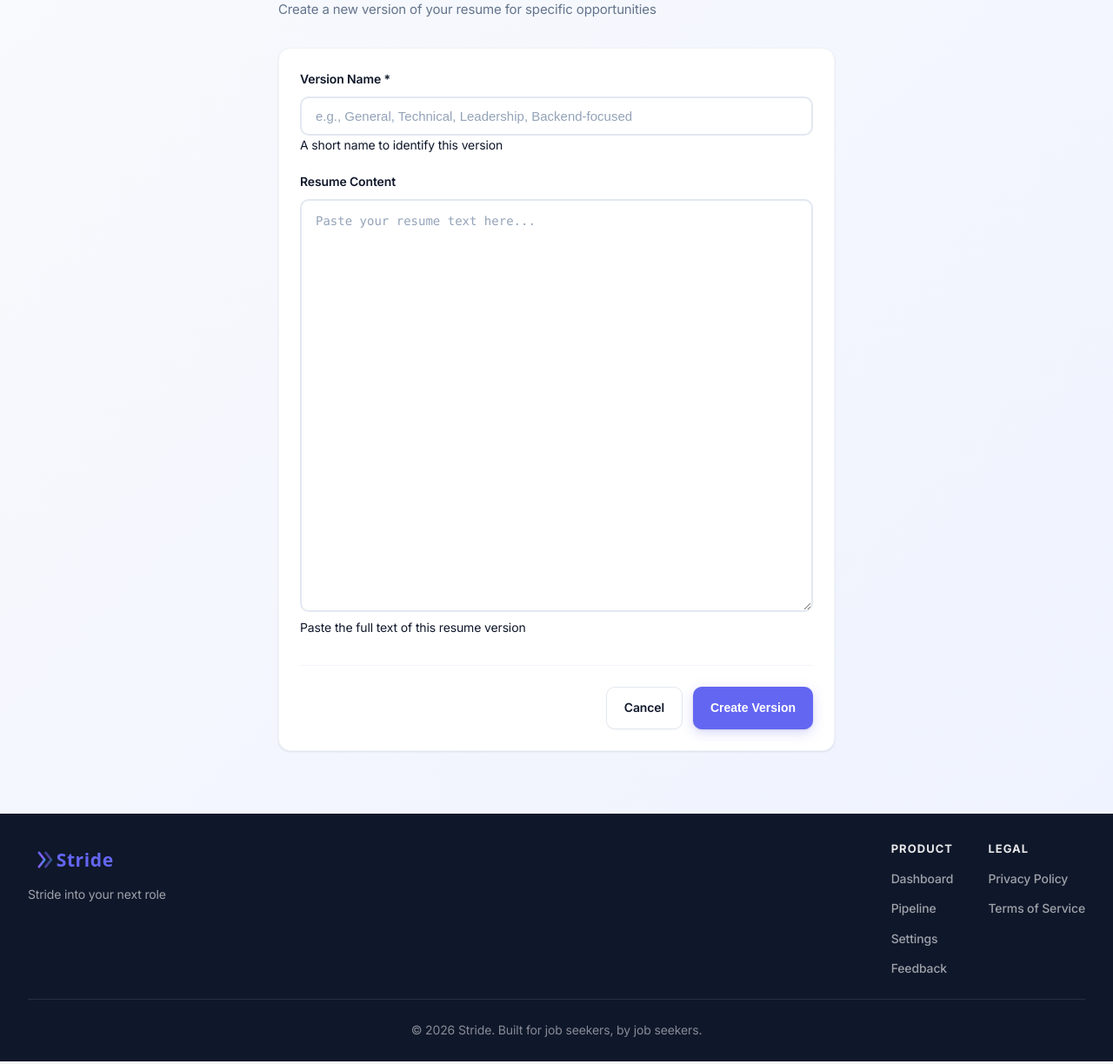
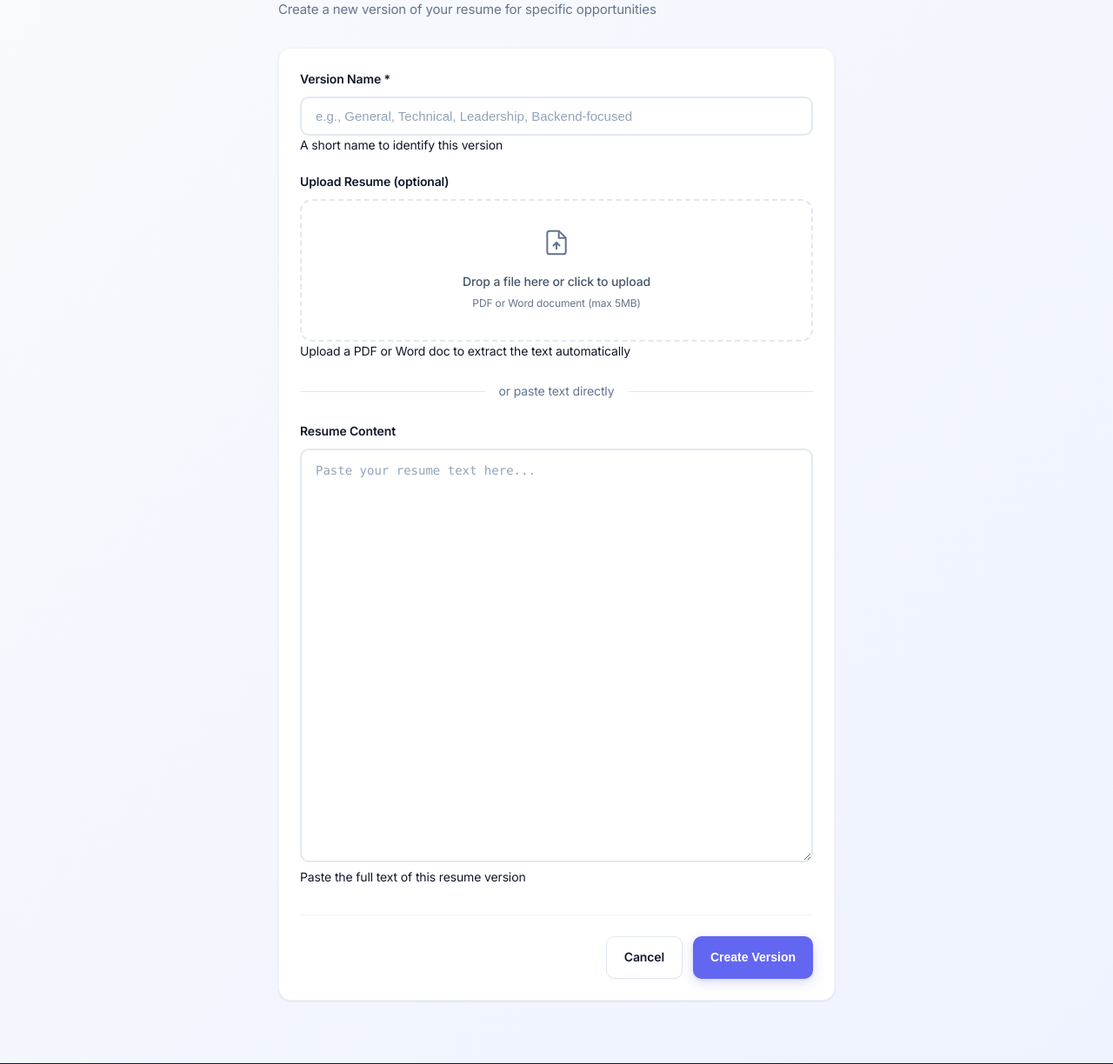
Before and after one commit to mvicenzino/job-tracker, a Flask app: page /resumes/new in a window 1280 px wide. Shown: the part 179-1403 px from the top of the page at 87% size. Run offline with Flask 3, Linux system fonts and the light colour scheme; a user stored in the database is signed in; tables that the repository leaves empty hold one stand-in row (values such as "Sample post").

Commit message:
Add PDF and Word document upload to Resume Manager
- Add python-docx to requirements for Word file parsing
- Add file upload UI with drag-and-drop support
- Extract text from PDF using PyPDF2
- Extract text from Word docs using python-docx
- Store original filename with resume version

Co-Authored-By: Claude Opus 4.5 <noreply@anthropic.com>

```diff
--- a/requirements.txt
+++ b/requirements.txt
@@ -3,6 +3,7 @@ flask>=2.0.0
 flask-login>=0.6.0
 psycopg2-binary>=2.9.0
 PyPDF2>=3.0.0
+python-docx>=1.0.0
 pytest>=7.0.0
 pytest-cov>=4.0.0
 anthropic>=0.39.0
--- a/src/web/routes/resumes.py
+++ b/src/web/routes/resumes.py
@@ -1,10 +1,40 @@
 """Resume version management routes."""
+import io
 from flask import Blueprint, render_template, request, redirect, url_for, flash
 from flask_login import login_required
 
 from ..helpers import get_service
 
 bp = Blueprint('resumes', __name__)
+
+
+def extract_text_from_pdf(file_stream):
+    """Extract text from a PDF file."""
+    try:
+        from PyPDF2 import PdfReader
+        reader = PdfReader(file_stream)
+        text_parts = []
+        for page in reader.pages:
+            text = page.extract_text()
+            if text:
+                text_parts.append(text)
+        return '\n\n'.join(text_parts)
+    except Exception as e:
+        raise ValueError(f"Could not read PDF: {str(e)}")
+
+
+def extract_text_from_docx(file_stream):
+    """Extract text from a Word document."""
+    try:
+        from docx import Document
+        doc = Document(file_stream)
+        text_parts = []
+        for para in doc.paragraphs:
+            if para.text.strip():
+                text_parts.append(para.text)
+        return '\n\n'.join(text_parts)
+    except Exception as e:
+        raise ValueError(f"Could not read Word document: {str(e)}")
 
 
 @bp.route('/resumes')
@@ -34,10 +64,41 @@ def new_resume():
         try:
             name = request.form.get('name', '').strip()
             content = request.form.get('content', '').strip()
+            filename = None
+
+            # Handle file upload
+            uploaded_file = request.files.get('file')
+            if uploaded_file and uploaded_file.filename:
+                filename = uploaded_file.filename
+                file_ext = filename.lower().split('.')[-1] if '.' in filename else ''
+
+                try:
+                    file_stream = io.BytesIO(uploaded_file.read())
+                    if file_ext == 'pdf':
+                        extracted = extract_text_from_pdf(file_stream)
+                    elif file_ext in ('docx', 'doc'):
+                        extracted = extract_text_from_docx(file_stream)
+                    else:
+                        flash('Unsupported file type. Please upload a PDF or Word document.', 'error')
+                        return render_template('resume_form.html', name=name, content=content)
+
+                    # Use extracted text if no content was pasted
+                    if not content and extracted:
+                        content = extracted
+                    elif extracted:
+                        # File was uploaded but content also provided - use content
+                        pass
+                except ValueError as e:
+                    flash(str(e), 'error')
+                    return render_template('resume_form.html', name=name, content=content)
 
             if not name:
                 flash('Please provide a name for this resume version.', 'error')
-                return render_template('resume_form.html')
+                return render_template('resume_form.html', content=content)
+
+            if not content:
+                flash('Please upload a file or paste your resume content.', 'error')
+                return render_template('resume_form.html', name=name)
 
             # Check if name already exists
             existing = service.resume_versions.get_by_name(name)
@@ -45,7 +106,7 @@ def new_resume():
                 flash(f'A resume version named "{name}" already exists.', 'error')
                 return render_template('resume_form.html', name=name, content=content)
 
-            version = service.resume_versions.create(name=name, content=content)
+            version = service.resume_versions.create(name=name, content=content, filename=filename)
             session.commit()
             flash(f'Resume version "{name}" created!', 'success')
             return redirect(url_for('resumes.resumes'))
@@ -69,6 +130,30 @@ def edit_resume(version_id):
         if request.method == 'POST':
             name = request.form.get('name', '').strip()
             content = request.form.get('content', '').strip()
+            filename = version.filename  # Keep existing filename by default
+
+            # Handle file upload
+            uploaded_file = request.files.get('file')
+            if uploaded_file and uploaded_file.filename:
+                filename = uploaded_file.filename
+                file_ext = filename.lower().split('.')[-1] if '.' in filename else ''
+
+                try:
+                    file_stream = io.BytesIO(uploaded_file.read())
+                    if file_ext == 'pdf':
+                        extracted = extract_text_from_pdf(file_stream)
+                    elif file_ext in ('docx', 'doc'):
+                        extracted = extract_text_from_docx(file_stream)
+                    else:
+                        flash('Unsupported file type. Please upload a PDF or Word document.', 'error')
+                        return render_template('resume_form.html', version=version)
+
+                    # Replace content with extracted text
+                    if extracted:
+                        content = extracted
+                except ValueError as e:
+                    flash(str(e), 'error')
+                    return render_template('resume_form.html', version=version)
 
             if not name:
                 flash('Please provide a name for this resume version.', 'error')
@@ -80,7 +165,7 @@ def edit_resume(version_id):
                 flash(f'A resume version named "{name}" already exists.', 'error')
                 return render_template('resume_form.html', version=version)
 
-            service.resume_versions.update(version_id, name=name, content=content)
+            service.resume_versions.update(version_id, name=name, content=content, filename=filename)
             session.commit()
             flash(f'Resume version "{name}" updated!', 'success')
             return redirect(url_for('resumes.resumes'))
--- a/src/web/templates/resume_form.html
+++ b/src/web/templates/resume_form.html
@@ -12,13 +12,39 @@
         </div>
     </header>
 
-    <form method="post" class="form card">
+    <form method="post" class="form card" enctype="multipart/form-data">
         <div class="form-group">
             <label for="name">Version Name *</label>
             <input type="text" id="name" name="name" required
                    value="{{ version.name if version else name if name else '' }}"
                    placeholder="e.g., General, Technical, Leadership, Backend-focused">
             <span class="form-hint">A short name to identify this version</span>
+        </div>
+
+        <div class="form-group">
+            <label for="file">Upload Resume (optional)</label>
+            <div class="file-upload-area" id="dropZone">
+                <input type="file" id="file" name="file" accept=".pdf,.docx,.doc" class="file-input">
+                <div class="file-upload-content">
+                    <svg viewBox="0 0 24 24" width="32" height="32" fill="none" stroke="currentColor" stroke-width="1.5">
+                        <path d="M14 2H6a2 2 0 0 0-2 2v16a2 2 0 0 0 2 2h12a2 2 0 0 0 2-2V8z"/>
+                        <polyline points="14 2 14 8 20 8"/>
+                        <line x1="12" y1="18" x2="12" y2="12"/>
+                        <polyline points="9 15 12 12 15 15"/>
+                    </svg>
+                    <p class="file-upload-text">Drop a file here or click to upload</p>
+                    <p class="file-upload-hint">PDF or Word document (max 5MB)</p>
+                </div>
+                <div class="file-selected" id="fileSelected" style="display: none;">
+                    <span class="file-name" id="fileName"></span>
+                    <button type="button" class="file-remove" onclick="clearFile()">&times;</button>
+                </div>
+            </div>
+            <span class="form-hint">Upload a PDF or Word doc to extract the text automatically</span>
+        </div>
+
+        <div class="form-divider">
+            <span>or paste text directly</span>
         </div>
 
         <div class="form-group">
@@ -43,5 +69,146 @@
     resize: vertical;
     min-height: 400px;
 }
+
+.file-upload-area {
+    position: relative;
+    border: 2px dashed var(--color-border);
+    border-radius: var(--radius-lg);
+    padding: 2rem;
+    text-align: center;
+    transition: border-color 0.2s, background-color 0.2s;
+    cursor: pointer;
+}
+
+.file-upload-area:hover,
+.file-upload-area.dragover {
+    border-color: var(--color-primary);
+    background-color: var(--color-bg-subtle);
+}
+
+.file-input {
+    position: absolute;
+    inset: 0;
+    width: 100%;
+    height: 100%;
+    opacity: 0;
+    cursor: pointer;
+}
+
+.file-upload-content {
+    pointer-events: none;
+}
+
+.file-upload-content svg {
+    color: var(--color-text-tertiary);
+    margin-bottom: 0.75rem;
+}
+
+.file-upload-text {
+    margin: 0 0 0.25rem 0;
+    font-weight: 500;
+    color: var(--color-text-secondary);
+}
+
+.file-upload-hint {
+    margin: 0;
+    font-size: 0.75rem;
+    color: var(--color-text-tertiary);
+}
+
+.file-selected {
+    display: flex;
+    align-items: center;
+    justify-content: center;
+    gap: 0.5rem;
+    padding: 0.75rem;
+    background: var(--color-bg-subtle);
+    border-radius: var(--radius-md);
+}
+
+.file-name {
+    font-weight: 500;
+    color: var(--color-text-primary);
+}
+
+.file-remove {
+    background: none;
+    border: none;
+    font-size: 1.25rem;
+    color: var(--color-text-tertiary);
+    cursor: pointer;
+    padding: 0 0.25rem;
+    line-height: 1;
+}
+
+.file-remove:hover {
+    color: var(--color-danger);
+}
+
+.form-divider {
+    display: flex;
+    align-items: center;
+    margin: 1.5rem 0;
+    color: var(--color-text-tertiary);
+    font-size: 0.875rem;
+}
+
+.form-divider::before,
+.form-divider::after {
+    content: '';
+    flex: 1;
+    height: 1px;
+    background: var(--color-border);
+}
+
+.form-divider span {
+    padding: 0 1rem;
+}
 </style>
+
+<script>
+document.addEventListener('DOMContentLoaded', function() {
+    var dropZone = document.getElementById('dropZone');
+    var fileInput = document.getElementById('file');
+    var fileSelected = document.getElementById('fileSelected');
+    var fileName = document.getElementById('fileName');
+    var uploadContent = dropZone.querySelector('.file-upload-content');
+
+    fileInput.addEventListener('change', function() {
+        if (this.files.length > 0) {
+            showFile(this.files[0]);
+        }
+    });
+
+    dropZone.addEventListener('dragover', function(e) {
+        e.preventDefault();
+        this.classList.add('dragover');
+    });
+
+    dropZone.addEventListener('dragleave', function() {
+        this.classList.remove('dragover');
+    });
+
+    dropZone.addEventListener('drop', function(e) {
+        e.preventDefault();
+        this.classList.remove('dragover');
+        if (e.dataTransfer.files.length > 0) {
+            fileInput.files = e.dataTransfer.files;
+            showFile(e.dataTransfer.files[0]);
+        }
+    });
+
+    function showFile(file) {
+        fileName.textContent = file.name;
+        uploadContent.style.display = 'none';
+        fileSelected.style.display = 'flex';
+    }
+
+    window.clearFile = function() {
+        fileInput.value = '';
+        uploadContent.style.display = 'block';
+        fileSelected.style.display = 'none';
+    };
+});
+</script>
 {% endblock %}
```
